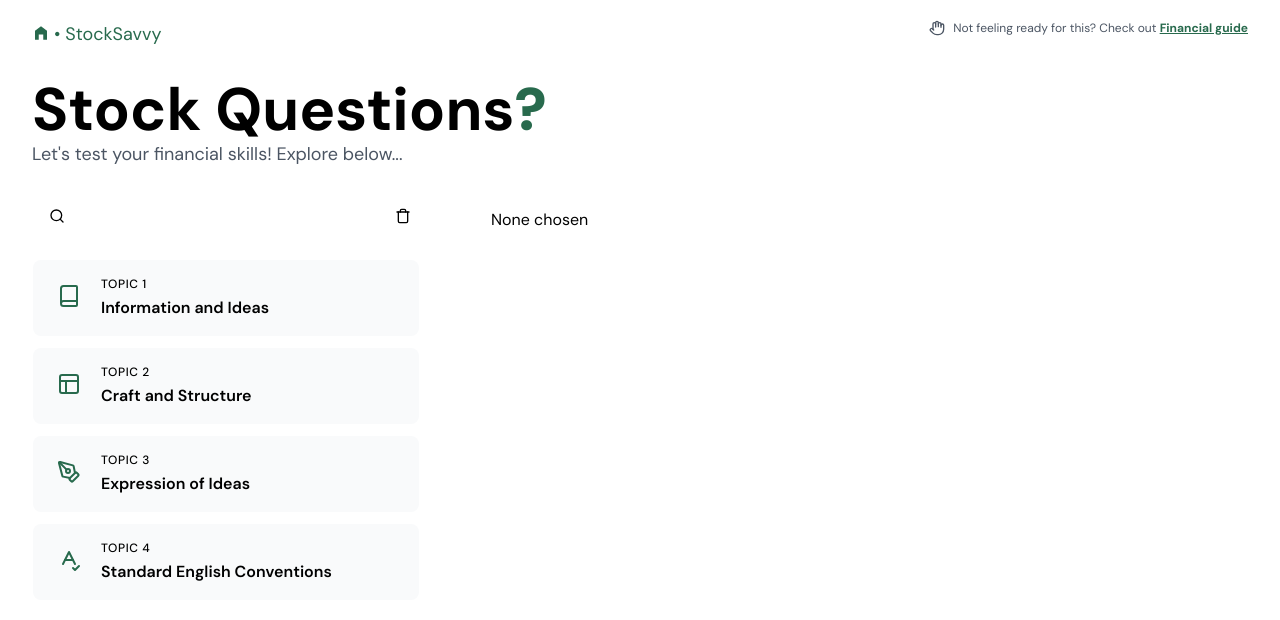
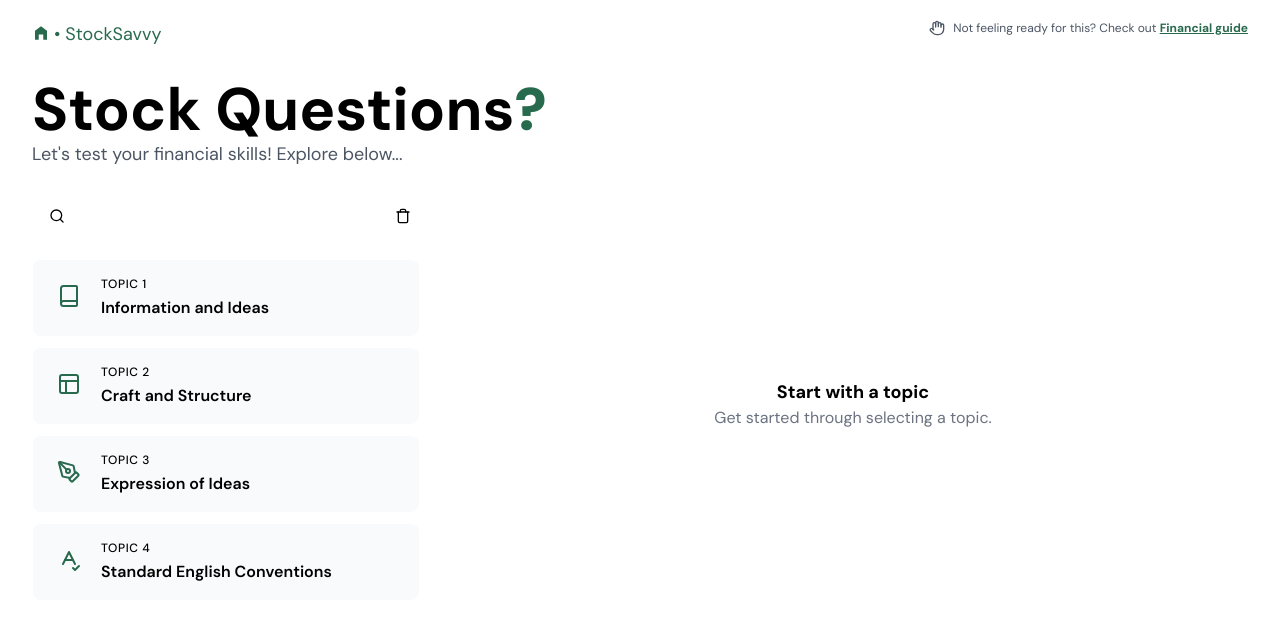
Before and after one commit to Hemit99123/stocksavvy-frontend, a Next.js app: page /questions in a window 1280 px wide. Shown: the top 620 px of the page. Built offline with nearby package versions, Linux system fonts and the light colour scheme.

Commit message:
added proper aligning using flex grow and justify-center

```diff
--- a/src/app/questions/page.tsx
+++ b/src/app/questions/page.tsx
@@ -34,9 +34,11 @@ const Questions = () => {
       </div>
 
       {/* Main content with Sidebar and Question View */}
-      <div className="lg:flex flex-col lg:flex-row px-px">
-        <Sidebar />
-        <QuestionView />
+      <div className="lg:flex flex-col lg:flex-row px-px justify-center items-center">
+        <Sidebar/> {/* Fixed width for sidebar */}
+        <div className="flex flex-grow justify-center"> {/* Center the QuestionView */}
+          <QuestionView />
+        </div>
       </div>
     </div>
   )
--- a/src/components/questions/QuestionView.tsx
+++ b/src/components/questions/QuestionView.tsx
@@ -7,9 +7,12 @@ const QuestionView = () => {
   const { type } = useQuestionTypeStore() // Use the store's state and setter
 
   return (
-    <div>
+    <div className="flex items-center">
       {type === "None" ? (
-        <div>None chosen</div>
+        <div className="text-center">
+            <h1 className="font-bold text-lg">Start with a topic</h1>
+            <p className="text-gray-500">Get started through selecting a topic.</p>
+        </div>
       ) : (
         <div>chosen: {type}</div>
       )}
--- a/src/components/questions/SideBar.tsx
+++ b/src/components/questions/SideBar.tsx
@@ -34,7 +34,7 @@ const Sidebar = () => {
   }
 
   return (
-    <div className="w-full md:w-1/3 md:pl-8 flex-shrink-0 flex flex-col gap-4 mr-16">
+    <div className="w-64 md:w-1/3 md:pl-8 flex-shrink-0 flex flex-col gap-4">
       {/* Top bar */}
       <div className="flex justify-between items-center mb-5 mx-4">
         <Search
```
